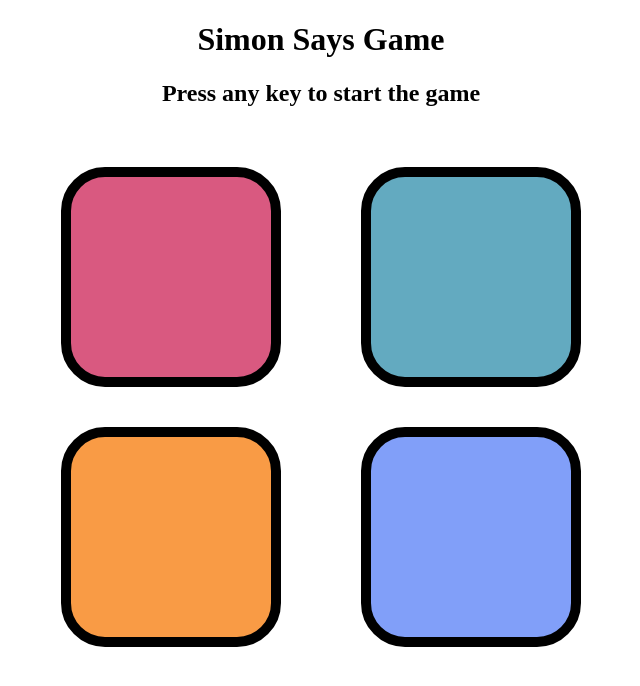
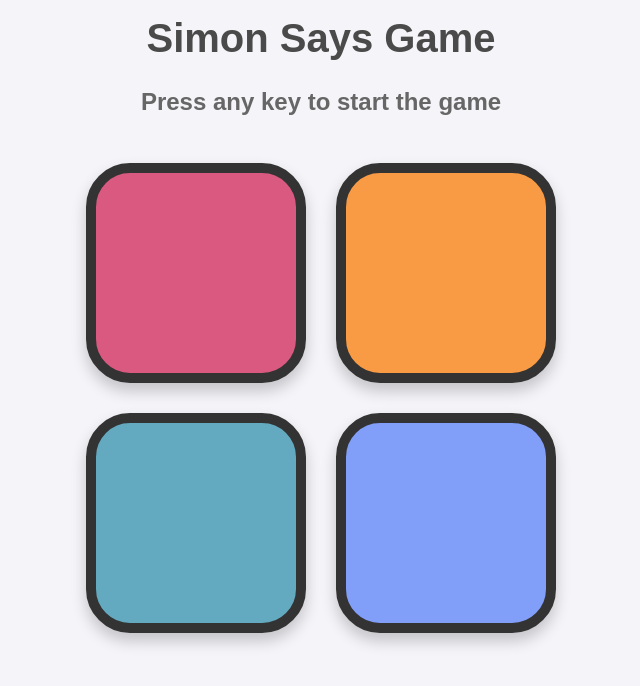
Before and after one commit to Akanksha-mg18/Simon-Says-Game, a plain HTML site: page index.html in a window 1280 px wide. Shown: the whole page, without its empty margins (319-959 px from the left). Drawn offline with Linux system fonts and the light colour scheme.

Commit message:
Update style.css

```diff
--- a/style.css
+++ b/style.css
@@ -1,39 +1,76 @@
-body{
+body {
     text-align: center;
+    font-family: Arial, sans-serif;
+    background-color: #f4f4f9;
+    color: #333;
 }
-.btn{
+
+h1 {
+    font-size: 2.5rem;
+    margin-top: 1rem;
+    color: #4a4a4a;
+}
+
+h2 {
+    font-size: 1.5rem;
+    margin-top: 0.5rem;
+    color: #666;
+}
+
+.btn {
     height: 200px;
     width: 200px;
-    border: 10px solid black ;
+    border: 10px solid #333;
     border-radius: 20%;
-    margin: 10px;
-    margin: 2.5rem;
+    margin: 15px;
+    transition: transform 0.2s ease, box-shadow 0.2s ease;
+    box-shadow: 0 8px 15px rgba(0, 0, 0, 0.2);
+    cursor: pointer;
 }
-.btn-container{
+
+.btn:hover {
+    transform: scale(1.05);
+    box-shadow: 0 12px 20px rgba(0, 0, 0, 0.3);
+}
+
+.btn-container {
     display: flex;
-    justify-content: center;
+    flex-direction: column;
+    align-items: center;
+    margin-top: 2rem;
 }
-.red{
+
+.btn-lineone, .btn-linetwo {
+    display: flex;
+}
+
+.red {
     background-color: #d95980;
 }
-.green{
-    background-color:#63aac0;
 
+.green {
+    background-color: #63aac0;
 }
 
-.yellow{
+.yellow {
     background-color: #f99b45;
-
 }
 
-.purple{
+.purple {
     background-color: #819ff9;
+}
 
+.flash {
+    background-color: white;
+    transition: background-color 0.1s;
+}
 
+.userflash {
+    background-color: aquamarine;
+    transition: background-color 0.1s;
 }
-.flash{
-    background-color: white;
+
+.failed {
+    background-color: #ff6b6b;
+    transition: background-color 0.3s ease;
 }
-.userflash{
-    background-color:aquamarine;
-}
```
